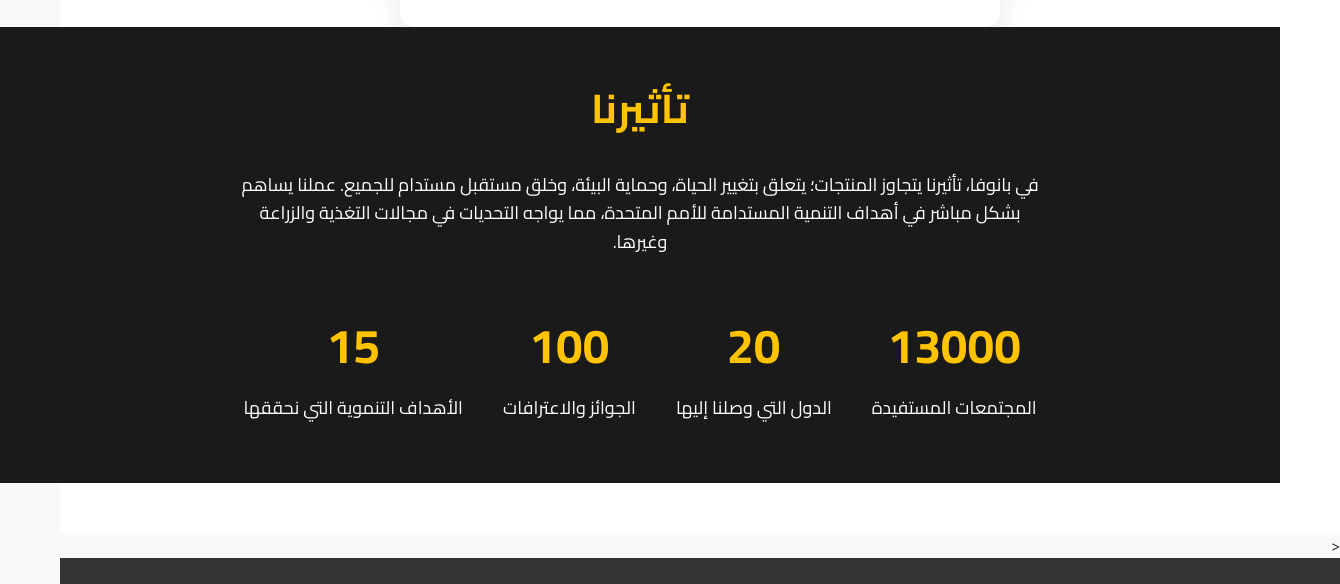
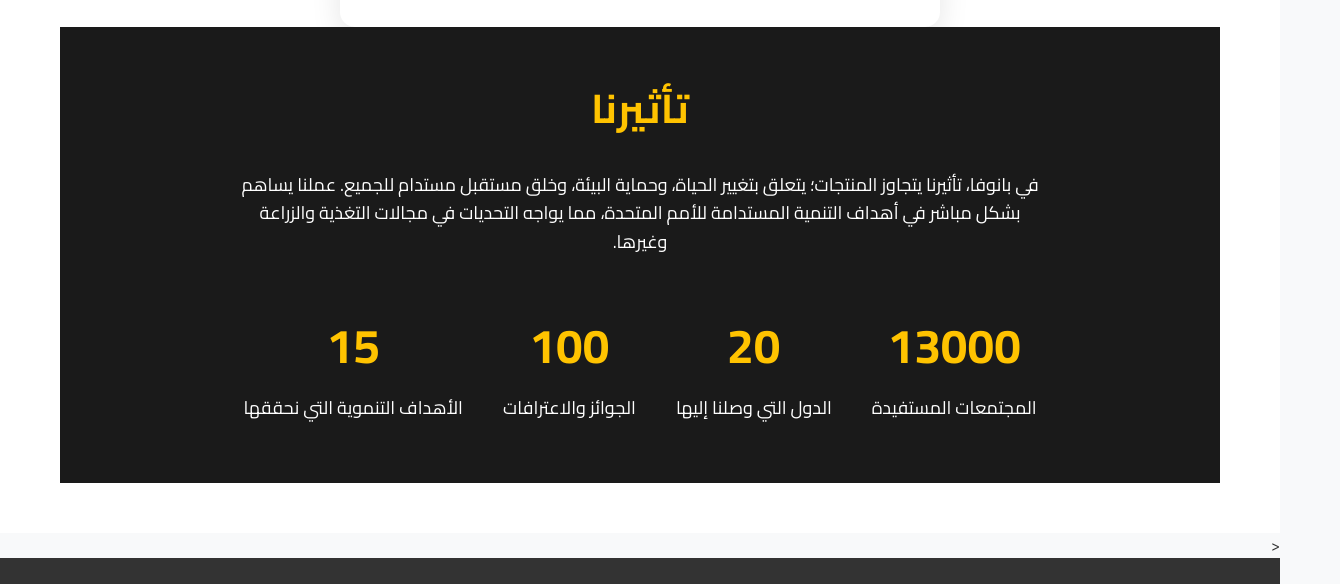
Before and after one commit to galaxythereal/Banova, a plain HTML site: page index.html in a window 1280 px wide. Shown: the part 5944-6528 px from the top of the page, 1340 px wide, since content can reach past the window. Drawn offline with nearby package versions, Linux system fonts and the light colour scheme.

Commit message:
Update index.html

```diff
--- a/index.html
+++ b/index.html
@@ -298,15 +298,6 @@ footer {
             color: var(--white);
             padding: 50px 0;
             text-align: center;
-    width: 100vw; /* Full width of the viewport */
-    margin: 0; /* Removes default margin */
-    box-sizing: border-box; /* Ensures padding doesn't affect the total width */
-}
-
-.secondcontainer {
-    max-width: 100%; /* Ensures the container spans the full width */
-    padding: 0 20px; /* Adds some padding to prevent content from touching edges */
-    margin: 0 auto; /* Centers the container content */
         }
 
         .stats-container {
@@ -314,7 +305,6 @@ footer {
             flex-wrap: wrap;
             justify-content: center;
             gap: 20px;
-    width: 100%; /* Ensures the stats-container uses full width of the parent */
         }
 
         .stat-item {
@@ -333,8 +323,6 @@ footer {
             font-size: 16px;
             text-transform: uppercase;
         }
-
-
         /* Improved mobile styles */
         @media (min-width: 768px) {
             nav {
@@ -880,7 +868,7 @@ document.getElementById('contactForm').addEventListener('submit', function(e) {
 </style>
 <!-- Impact Section -->
 <section id="impact" class="stats">
-    <div class="secondcontainer">
+    <div class="container">
         <h2 style="color: var(--secondary-color); margin-bottom: 30px;">تأثيرنا</h2>
         <p style="max-width: 800px; margin: 0 auto 40px;">في بانوفا، تأثيرنا يتجاوز المنتجات؛ يتعلق بتغيير الحياة، وحماية البيئة، وخلق مستقبل مستدام للجميع. عملنا يساهم بشكل مباشر في أهداف التنمية المستدامة للأمم المتحدة، مما يواجه التحديات في مجالات التغذية والزراعة وغيرها.</p>
         <div class="stats-container">
```
Lines whose indentation alone changed are shown as unchanged.
